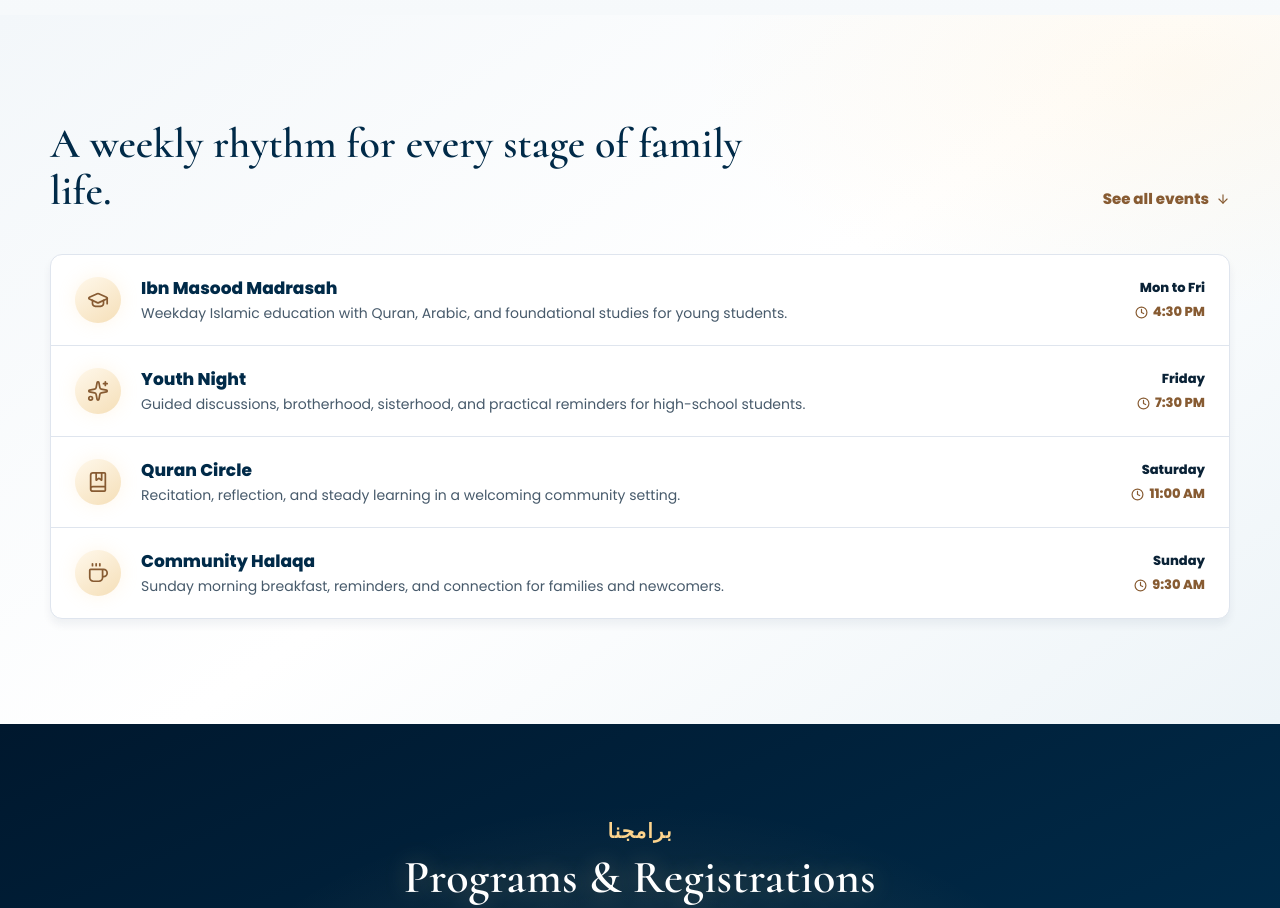
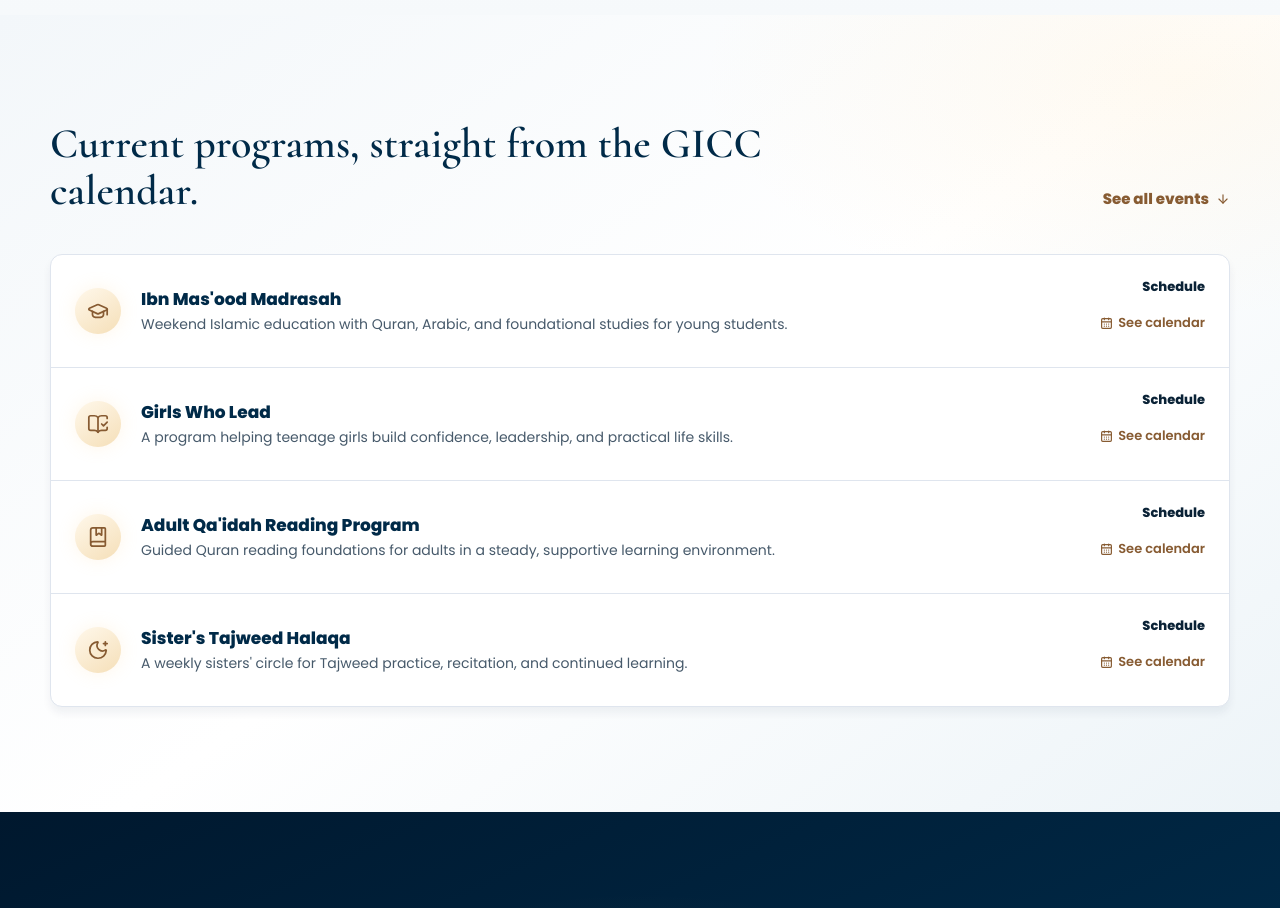
Before and after one commit to smallworldmarketing/gicc-homepage-staging, a Next.js app: page / in a window 1280 px wide. Shown: the part 2200-3108 px from the top of the page. Built offline with nearby package versions, Linux system fonts and the light colour scheme; no server answers; the database is empty.

Commit message:
Sync program highlights with the GICC calendar

```diff
--- a/app/globals.css
+++ b/app/globals.css
@@ -23,6 +23,7 @@
   --scrim: color-mix(in oklch, var(--night) 78%, transparent);
   --radius-sm: 8px;
   --radius-md: 14px;
+  --z-sticky: 20;
   --z-nav: 30;
   --z-menu: 40;
   --z-modal: 60;
@@ -155,6 +156,49 @@
 
 .skip-link:focus {
   transform: translateY(0);
+}
+
+.scroll-to-top {
+  align-items: center;
+  animation: scroll-to-top-enter 180ms cubic-bezier(0.22, 1, 0.36, 1);
+  background: var(--navy);
+  border: 2px solid color-mix(in oklch, var(--gold) 72%, transparent);
+  border-radius: 50%;
+  bottom: max(1rem, env(safe-area-inset-bottom));
+  color: var(--gold);
+  cursor: pointer;
+  display: inline-flex;
+  height: 52px;
+  justify-content: center;
+  left: max(1rem, env(safe-area-inset-left));
+  position: fixed;
+  transition: background-color 180ms ease-out, color 180ms ease-out, transform 180ms ease-out;
+  width: 52px;
+  z-index: var(--z-sticky);
+}
+
+.scroll-to-top:hover {
+  background: var(--gold);
+  color: var(--night);
+  transform: translateY(-2px);
+}
+
+.scroll-to-top svg {
+  height: 22px;
+  stroke-width: 2.25;
+  width: 22px;
+}
+
+@keyframes scroll-to-top-enter {
+  from {
+    opacity: 0;
+    transform: translateY(8px);
+  }
+
+  to {
+    opacity: 1;
+    transform: translateY(0);
+  }
 }
 
 .site-header {
@@ -850,7 +894,8 @@
   font-size: 0.8125rem;
 }
 
-.program-list__schedule span {
+.program-list__schedule span,
+.program-list__schedule a {
   align-items: center;
   color: var(--gold-ink);
   display: inline-flex;
@@ -860,7 +905,13 @@
   margin-top: 0.25rem;
 }
 
-.program-list__schedule svg {
+.program-list__schedule a {
+  min-height: 44px;
+  text-underline-offset: 3px;
+}
+
+.program-list__schedule span svg,
+.program-list__schedule a svg {
   height: 13px;
   width: 13px;
 }
@@ -2342,6 +2393,11 @@
 }
 
 @media (prefers-reduced-motion: reduce) {
+  .scroll-to-top {
+    animation: none;
+    transition: none;
+  }
+
   html {
     scroll-behavior: auto;
   }
--- a/app/layout.tsx
+++ b/app/layout.tsx
@@ -3,6 +3,7 @@
 import { Cormorant, Poppins } from "next/font/google";
 import { AttributionTracker } from "@/components/AttributionTracker";
 import { JsonLd } from "@/components/JsonLd";
+import { ScrollToTop } from "@/components/ScrollToTop";
 import { SiteFooter } from "@/components/SiteFooter";
 import { SiteHeader } from "@/components/SiteHeader";
 import { ORGANIZATION_JSON_LD, SITE } from "@/lib/site";
@@ -71,6 +72,7 @@
         <SiteHeader />
         <main id="main-content">{children}</main>
         <SiteFooter />
+        <ScrollToTop />
       </body>
     </html>
   );
--- a/components/CommunityCalendar.tsx
+++ b/components/CommunityCalendar.tsx
@@ -2,15 +2,8 @@
 
 import { ArrowUpRight, CalendarDays, Clock, ExternalLink, MapPin } from "lucide-react";
 import { useEffect, useState } from "react";
+import { fetchCalendarEvents, type CalendarEvent } from "@/lib/calendar";
 import { SITE } from "@/lib/site";
-
-type CalendarEvent = {
-  summary?: string;
-  location?: string;
-  start?: { dateTime?: string; date?: string };
-  end?: { dateTime?: string; date?: string };
-  htmlLink?: string;
-};
 
 type GroupedEvent = {
   summary: string;
@@ -32,30 +25,6 @@
   status: "loading" | "ready" | "error";
   groups: EventGroup[];
 };
-
-const CALENDAR_ID = process.env.NEXT_PUBLIC_GOOGLE_CALENDAR_ID ?? "ammar@giccmasjid.org";
-
-function validPayload(payload: unknown): CalendarEvent[] {
-  if (!payload || typeof payload !== "object" || !("items" in payload)) {
-    throw new Error("Calendar response was not valid");
-  }
-  const items = (payload as { items?: unknown }).items;
-  if (!Array.isArray(items)) throw new Error("Calendar items were not valid");
-  return items.filter((item): item is CalendarEvent => Boolean(item && typeof item === "object"));
-}
-
-async function fetchCalendarEvents(signal: AbortSignal) {
-  const fiveMinutes = 5 * 60 * 1000;
-  const timeMin = new Date(Math.floor(Date.now() / fiveMinutes) * fiveMinutes).toISOString();
-  const proxyParams = new URLSearchParams({
-    calendarId: CALENDAR_ID,
-    timeMin,
-    maxResults: "12",
-  });
-  const response = await fetch(`/api/calendar?${proxyParams}`, { signal });
-  if (!response.ok) throw new Error(`Calendar request failed with status ${response.status}`);
-  return validPayload(await response.json());
-}
 
 function groupEventsByDay(events: CalendarEvent[]): EventGroup[] {
   const timeZone = "America/Vancouver";
--- /dev/null
+++ b/components/ScrollToTop.tsx
@@ -0,0 +1,45 @@
+"use client";
+
+import { ArrowUp } from "lucide-react";
+import { useEffect, useState } from "react";
+
+export function ScrollToTop() {
+  const [visible, setVisible] = useState(false);
+
+  useEffect(() => {
+    const updateVisibility = () => {
+      const threshold = Math.max(480, window.innerHeight * 0.75);
+      setVisible(window.scrollY > threshold);
+    };
+
+    updateVisibility();
+    window.addEventListener("scroll", updateVisibility, { passive: true });
+    window.addEventListener("resize", updateVisibility);
+
+    return () => {
+      window.removeEventListener("scroll", updateVisibility);
+      window.removeEventListener("resize", updateVisibility);
+    };
+  }, []);
+
+  if (!visible) return null;
+
+  const returnToTop = () => {
+    const reduceMotion = window.matchMedia(
+      "(prefers-reduced-motion: reduce)",
+    ).matches;
+    window.scrollTo({ top: 0, behavior: reduceMotion ? "auto" : "smooth" });
+  };
+
+  return (
+    <button
+      className="scroll-to-top"
+      type="button"
+      onClick={returnToTop}
+      aria-label="Back to top"
+      title="Back to top"
+    >
+      <ArrowUp aria-hidden="true" />
+    </button>
+  );
+}
--- a/components/WeeklyProgramsSection.tsx
+++ b/components/WeeklyProgramsSection.tsx
@@ -1,35 +1,147 @@
+"use client";
+
 import {
   ArrowDown,
   BookMarked,
+  BookOpenCheck,
+  CalendarDays,
   Clock,
-  Coffee,
   GraduationCap,
-  Sparkles,
+  MoonStar,
 } from "lucide-react";
-import { WEEKLY_PROGRAMS } from "@/lib/site";
+import { useEffect, useState } from "react";
+import { fetchCalendarEvents, type CalendarEvent } from "@/lib/calendar";
 
-const PROGRAM_ICONS = [GraduationCap, Sparkles, BookMarked, Coffee] as const;
+const PROGRAMS = [
+  {
+    title: "Ibn Mas'ood Madrasah",
+    description:
+      "Weekend Islamic education with Quran, Arabic, and foundational studies for young students.",
+    matches: (summary: string) => summary === "ibn mas'ood madrasah",
+    icon: GraduationCap,
+  },
+  {
+    title: "Girls Who Lead",
+    description:
+      "A program helping teenage girls build confidence, leadership, and practical life skills.",
+    matches: (summary: string) => summary === "girls who lead",
+    icon: BookOpenCheck,
+  },
+  {
+    title: "Adult Qa'idah Reading Program",
+    description:
+      "Guided Quran reading foundations for adults in a steady, supportive learning environment.",
+    matches: (summary: string) => summary === "adult qa'idah reading program",
+    icon: BookMarked,
+  },
+  {
+    title: "Sister's Tajweed Halaqa",
+    description:
+      "A weekly sisters' circle for Tajweed practice, recitation, and continued learning.",
+    matches: (summary: string) => summary.startsWith("sister's tajweed halaqa"),
+    icon: MoonStar,
+  },
+] as const;
+
+type CalendarState = {
+  status: "loading" | "ready" | "error";
+  events: CalendarEvent[];
+};
+
+const VANCOUVER_TIME_ZONE = "America/Vancouver";
+
+function occurrenceLabels(event: CalendarEvent | undefined) {
+  const startRaw = event?.start?.dateTime ?? event?.start?.date;
+  if (!startRaw) return null;
+
+  const isAllDay = Boolean(event?.start?.date) && !event?.start?.dateTime;
+  const start = isAllDay
+    ? new Date(`${startRaw}T12:00:00.000Z`)
+    : new Date(startRaw);
+  if (Number.isNaN(start.getTime())) return null;
+
+  const displayTimeZone = isAllDay ? "UTC" : VANCOUVER_TIME_ZONE;
+  const day = new Intl.DateTimeFormat("en-CA", {
+    timeZone: displayTimeZone,
+    weekday: "long",
+  }).format(start);
+
+  if (isAllDay) return { day: `Next ${day}`, time: "All day" };
+
+  const time = new Intl.DateTimeFormat("en-CA", {
+    timeZone: VANCOUVER_TIME_ZONE,
+    hour: "numeric",
+    minute: "2-digit",
+  });
+  const endRaw = event?.end?.dateTime;
+  const end = endRaw ? new Date(endRaw) : null;
+  const timeLabel =
+    end && !Number.isNaN(end.getTime())
+      ? `${time.format(start)} – ${time.format(end)}`
+      : time.format(start);
+
+  return { day: `Next ${day}`, time: timeLabel };
+}
 
 export function WeeklyProgramsSection() {
+  const [calendar, setCalendar] = useState<CalendarState>({
+    status: "loading",
+    events: [],
+  });
+
+  useEffect(() => {
+    const controller = new AbortController();
+    fetchCalendarEvents(controller.signal, 48)
+      .then((events) => setCalendar({ status: "ready", events }))
+      .catch((error) => {
+        if (error instanceof DOMException && error.name === "AbortError") return;
+        console.error("Unable to load the GICC program schedule", error);
+        setCalendar({ status: "error", events: [] });
+      });
+    return () => controller.abort();
+  }, []);
+
   return (
     <section id="programs" className="programs-section" aria-labelledby="programs-heading">
       <div className="shell section-space">
         <div className="section-heading-row">
-          <h2 id="programs-heading">A weekly rhythm for every stage of family life.</h2>
+          <h2 id="programs-heading">Current programs, straight from the GICC calendar.</h2>
           <a className="text-link" href="#calendar">
             See all events <ArrowDown aria-hidden="true" />
           </a>
         </div>
-        <div className="program-list">
-          {WEEKLY_PROGRAMS.map((program, index) => {
-            const Icon = PROGRAM_ICONS[index];
+        <div
+          className="program-list"
+          aria-live="polite"
+          aria-busy={calendar.status === "loading"}
+        >
+          {PROGRAMS.map((program) => {
+            const Icon = program.icon;
+            const event = calendar.events.find((candidate) =>
+              program.matches(candidate.summary?.trim().toLowerCase() ?? ""),
+            );
+            const occurrence = occurrenceLabels(event);
+            const schedule = occurrence ?? {
+              day:
+                calendar.status === "loading"
+                  ? "Loading"
+                  : "Schedule",
+              time:
+                calendar.status === "loading"
+                  ? "Checking calendar"
+                  : "See calendar",
+            };
             return (
               <article key={program.title}>
                 <span className="program-list__icon" aria-hidden="true"><Icon /></span>
                 <div><h3>{program.title}</h3><p>{program.description}</p></div>
                 <div className="program-list__schedule">
-                  <strong>{program.day}</strong>
-                  <span><Clock aria-hidden="true" /> {program.time}</span>
+                  <strong>{schedule.day}</strong>
+                  {occurrence || calendar.status === "loading" ? (
+                    <span><Clock aria-hidden="true" /> {schedule.time}</span>
+                  ) : (
+                    <a href="#calendar"><CalendarDays aria-hidden="true" /> {schedule.time}</a>
+                  )}
                 </div>
               </article>
             );
--- /dev/null
+++ b/lib/calendar.ts
@@ -0,0 +1,45 @@
+export type CalendarEvent = {
+  summary?: string;
+  location?: string;
+  start?: { dateTime?: string; date?: string };
+  end?: { dateTime?: string; date?: string };
+  htmlLink?: string;
+};
+
+const CALENDAR_ID =
+  process.env.NEXT_PUBLIC_GOOGLE_CALENDAR_ID ?? "ammar@giccmasjid.org";
+
+function validPayload(payload: unknown): CalendarEvent[] {
+  if (!payload || typeof payload !== "object" || !("items" in payload)) {
+    throw new Error("Calendar response was not valid");
+  }
+
+  const items = (payload as { items?: unknown }).items;
+  if (!Array.isArray(items)) throw new Error("Calendar items were not valid");
+
+  return items.filter(
+    (item): item is CalendarEvent => Boolean(item && typeof item === "object"),
+  );
+}
+
+export async function fetchCalendarEvents(
+  signal: AbortSignal,
+  maxResults = 12,
+) {
+  const fiveMinutes = 5 * 60 * 1000;
+  const timeMin = new Date(
+    Math.floor(Date.now() / fiveMinutes) * fiveMinutes,
+  ).toISOString();
+  const proxyParams = new URLSearchParams({
+    calendarId: CALENDAR_ID,
+    timeMin,
+    maxResults: String(maxResults),
+  });
+  const response = await fetch(`/api/calendar?${proxyParams}`, { signal });
+
+  if (!response.ok) {
+    throw new Error(`Calendar request failed with status ${response.status}`);
+  }
+
+  return validPayload(await response.json());
+}
--- a/lib/site.ts
+++ b/lib/site.ts
@@ -26,33 +26,6 @@
   { label: "Book", href: "/event-request/" },
   { label: "New Masjid", href: "/new-masjid/" },
   { label: "Contact", href: "/contact/" },
-] as const;
-
-export const WEEKLY_PROGRAMS = [
-  {
-    title: "Ibn Masood Madrasah",
-    description: "Weekday Islamic education with Quran, Arabic, and foundational studies for young students.",
-    day: "Mon to Fri",
-    time: "4:30 PM",
-  },
-  {
-    title: "Youth Night",
-    description: "Guided discussions, brotherhood, sisterhood, and practical reminders for high-school students.",
-    day: "Friday",
-    time: "7:30 PM",
-  },
-  {
-    title: "Quran Circle",
-    description: "Recitation, reflection, and steady learning in a welcoming community setting.",
-    day: "Saturday",
-    time: "11:00 AM",
-  },
-  {
-    title: "Community Halaqa",
-    description: "Sunday morning breakfast, reminders, and connection for families and newcomers.",
-    day: "Sunday",
-    time: "9:30 AM",
-  },
 ] as const;
 
 export const REGISTRATIONS = [
```
Also changed, not shown: 2 other files (tests, documents, lock files or other folders).
